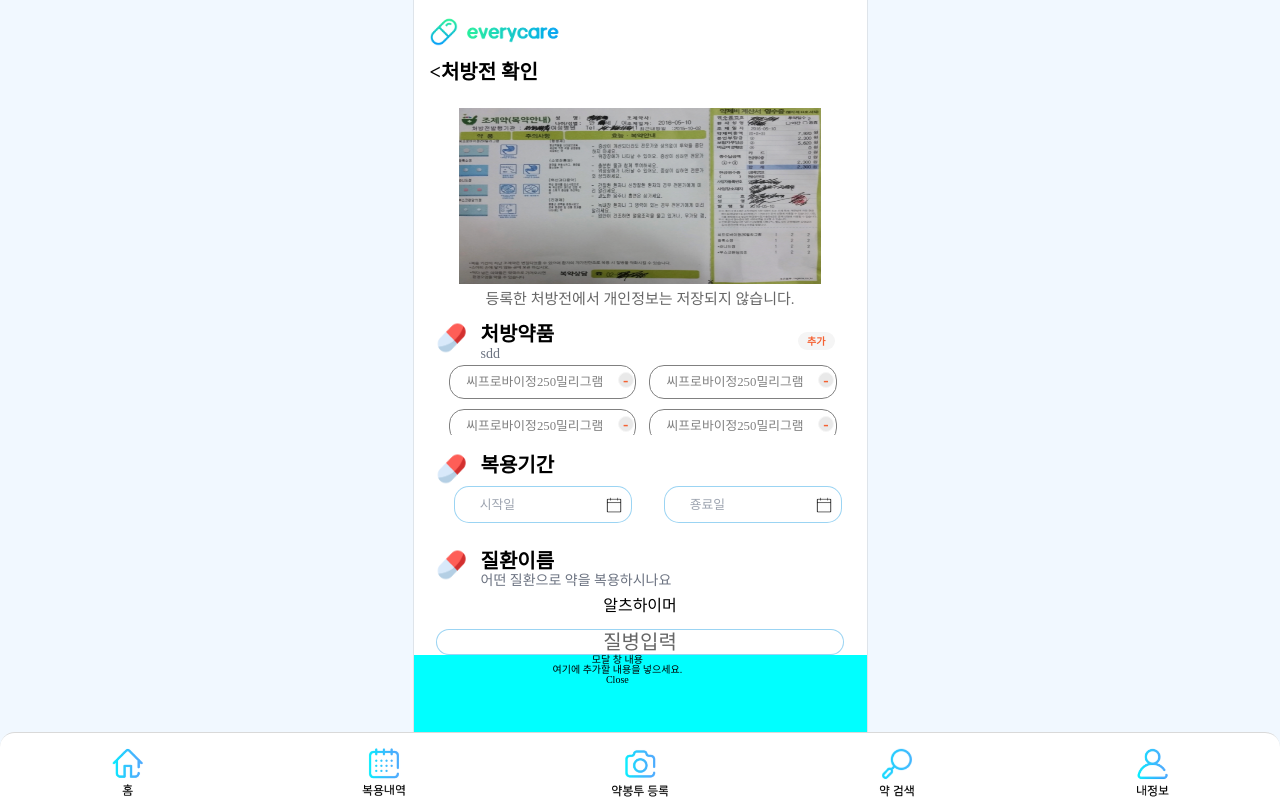
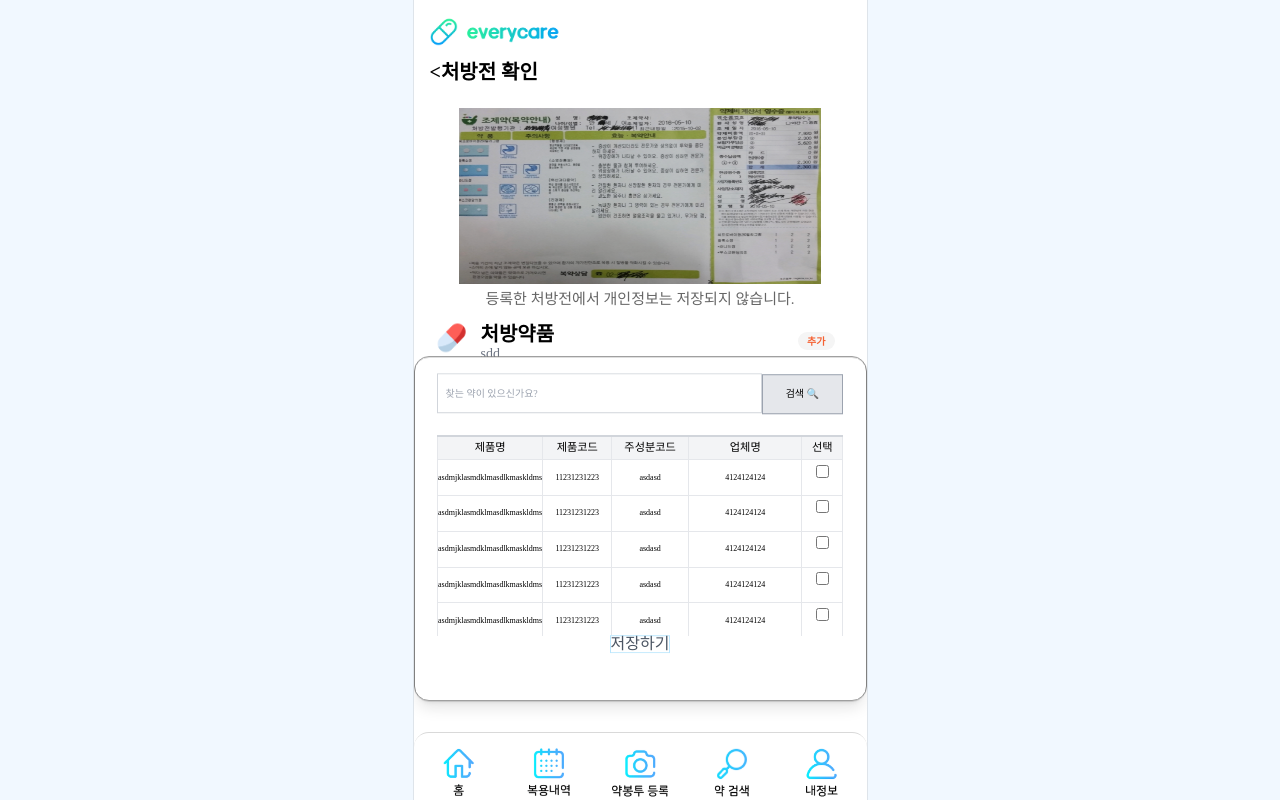
Before and after one commit to woosungking/EveryCare-frontend, a React (Vite) app: page /scan-confirm in a window 1280 px wide. Both pictures are taken after typing "Sample", "Sample" into the empty fields and a click on the button "추가". Shown: the top 800 px of the page. Built offline with nearby package versions, Linux system fonts and the light colour scheme; a web font is replaced by a local one.

Commit message:
모달창 퍼블리싱 완료

```diff
--- /dev/null
+++ b/src/components/button/Btn3.tsx
@@ -0,0 +1,38 @@
+import React from 'react';
+
+interface BtnProps {
+  onClick?: () => void; // onClick prop으로 변경\
+  className? : String;
+}
+
+const btnStyle = {
+  borderRadius: '25px',
+  width: '90%',
+  minHeight: '7%',
+  display: 'block',
+  margin: 'auto',
+  marginTop: '15px',
+};
+
+const OkBtn: React.FC<BtnProps> = ({
+  children,
+  style,
+  onClick, // onClick prop으로 변경
+  className,
+}) => {
+  const mergedStyle = {...style };
+
+  const handleClick = () => {
+    if (onClick) {
+      onClick(); // 클릭 시 onClick 함수를 호출
+    }
+  };
+
+  return (
+    <button type="button" style={mergedStyle} className={`${className}`}  onClick={handleClick}>
+      {children}
+    </button>
+  );
+};
+
+export default OkBtn;
--- /dev/null
+++ b/src/components/register/AddPillModal.css
@@ -0,0 +1,12 @@
+/* styles.css 또는 <style> 태그 내에서 정의 */
+@keyframes floating {
+    0% {
+      transform: translateY(0px);
+    }
+    50% {
+      transform: translateY(-10px);
+    }
+    100% {
+      transform: translateY(0px);
+    }
+  }
--- a/src/components/register/AddPillModal.tsx
+++ b/src/components/register/AddPillModal.tsx
@@ -1,4 +1,6 @@
 import React from 'react';
+import OkBtn from '../../components/button/Btn3';
+import './AddPillModal.css';
 
 interface ModalProps {
   showModal: boolean;
@@ -7,9 +9,17 @@ interface ModalProps {
 
 const ModalStyle = {
   width: '100%',
-  height: '50%',
-  backgroundColor: 'aqua',
+  height: '300%',
+  backgroundColor: 'white',
   position: 'absolute',
+  top: '40%',
+  left: '0',
+  zIndex: '1',
+  display: 'flex',
+  justifyContent: 'center',
+  borderRadius: '15px',
+  border: '1px solid gray',
+  animation: 'floating 2s infinite',
 };
 
 const ModalContentStyle = {
@@ -26,10 +36,15 @@ const AddPillModal: React.FC<ModalProps> = ({
     return null;
   }
   return (
-    <div style={ModalStyle} onClick={onClose}>
+    <div style={ModalStyle} onClick={onClose} className="shadow-lg">
       <div style={ModalContentStyle} onClick={(e) => e.stopPropagation()}>
         {children}
-        <button onClick={onClose}>Close</button>
+        <OkBtn
+          className="bg-white border-sky-200 border-[1px] text-[16px] text-gray-600 "
+          onClick={onClose}
+        >
+          저장하기
+        </OkBtn>
       </div>
     </div>
   );
--- a/src/components/register/ScanConfirm.tsx
+++ b/src/components/register/ScanConfirm.tsx
@@ -22,25 +22,24 @@ const ScanConfirm: React.FC = () => {
   const handleCloseModal = () => {
     setShowModal(false);
   };
+  // 모달창 여닫기 useState
 
   const handleDateChange = (date) => {
     setSelectedDate(date);
   };
 
   const ExContainnerStyle = {
-    width:"100%",
-    height:"80vh",
-    display:"flex",
+    width: '100%',
+    height: '80vh',
+    display: 'flex',
     flexDirection: 'column',
     justifyContent: 'center',
     alignItems: 'center',
     overflow: 'hidden',
     textAlign: 'center',
-    margin:"0",
+    margin: '0',
     // backgroundColor: 'green',
   }; // 처방전 사진, 처방약품, 복용기간, 질환이름등 모든 컨텐츠를 감싸는 컨테이너
-
-
 
   const ListStyle = {
     width: '46%',
@@ -55,8 +54,8 @@ const ScanConfirm: React.FC = () => {
     fontSize: '0.8rem',
     color: 'gray',
     position: 'relative',
-    paddingTop:"1rem",
-    paddingBottom:"1rem",
+    paddingTop: '1rem',
+    paddingBottom: '1rem',
     paddingRight: '1rem',
   };
 
@@ -74,24 +73,37 @@ const ScanConfirm: React.FC = () => {
     fontWeight: 'bold',
   };
 
-  const MediNameStyle ={
+  const MediNameStyle = {
     flex: 1, // p 태그가 가능한 너비를 차지하도록 설정합니다.
     margin: '0', // p 태그의 기본 마진을 제거합니다.
     overflow: 'hidden', // 넘치는 텍스트를 숨깁니다.
     whiteSpace: 'nowrap', // 텍스트가 한 줄로 유지되도록 합니다.
     textOverflow: 'ellipsis', // 넘치는 텍스트를 말줄임표(...)로 표시합니다.
-  }
+  };
 
   return (
-    <><BackBtn text="처방전 확인"></BackBtn>
+    <>
+      <BackBtn text="처방전 확인"></BackBtn>
       <div style={ExContainnerStyle}>
-        <img src={Prescription} className='h-[30%] w-[80%] m-[auto] mt-[10px] mb-[0] pt-[2vh]'/>
-          <p style={{ textAlign: 'center', fontSize: '0.94rem', color: '#666666' }} className='mt-[0.5rem]'>
+        <img
+          src={Prescription}
+          className="h-[30%] w-[80%] m-[auto] mt-[10px] mb-[0] pt-[2vh]"
+        />
+        <p
+          style={{ textAlign: 'center', fontSize: '0.94rem', color: '#666666' }}
+          className="mt-[0.5rem]"
+        >
           등록한 처방전에서 개인정보는 저장되지 않습니다.
         </p>
 
-        <div className="w-[100%] h-[15vh] relative mb-[0] mt-[0.8rem]"> {/* //추가, 수정 소 버튼의 위치를 상대적으로 지정하기 위해 div로 한번 감싸주었음. */}
-        <PillNextText className="absolute" headText="처방약품" contentText='sdd'></PillNextText>
+        <div className="w-[100%] h-[15vh] relative mb-[0] mt-[0.8rem]">
+          {' '}
+          {/* //추가, 수정 소 버튼의 위치를 상대적으로 지정하기 위해 div로 한번 감싸주었음. */}
+          <PillNextText
+            className="absolute"
+            headText="처방약품"
+            contentText="sdd"
+          ></PillNextText>
           <div
             style={{
               height: '10vh',
@@ -129,16 +141,149 @@ const ScanConfirm: React.FC = () => {
                 <button style={deleteBtnStyle}>-</button>
               </li>
               <li style={ListStyle}>
-              <p style={MediNameStyle}>씨프로바이정2asndjknaskjndsajknsdjkn250밀리그램</p>
+                <p style={MediNameStyle}>
+                  씨프로바이정2asndjknaskjndsajknsdjkn250밀리그램
+                </p>
                 <button style={deleteBtnStyle}>-</button>
               </li>
               <li style={ListStyle}>
                 <p style={MediNameStyle}>씨프로바이정250밀리그램</p>
                 <button style={deleteBtnStyle}>-</button>
               </li>
+            </ul>
+
+            <AddPillModal showModal={showModal} onClose={handleCloseModal}>
+              <div className="w-[100%] h-[20%] mt-[2vh]">
+                <input
+                  type="text"
+                  placeholder="   찾는 약이 있으신가요?"
+                  className="mx-auto w-[80%] h-[5vh] border border-gray-300  "
+                />
+
+                <button className="w-[20%] h-[5vh] border border-gray-400 bg-gray-200">
+                  검색 🔍
+                </button>
+              </div>
+              {/* 상단 검색 */}
+
+              <div className="w-[100%] h-[25vh] overflow-y-scroll text-[1vh]">
+                <table className="w-[100%] h-[30vh] divide-y border-black border-1 table-fixed">
+                  <thead className="w-[100%] h-[3vh] bg-gray-100 border-t-2 border-gray-300">
+                    <tr>
+                      <th className="h-[3vh] w-[26%] text-center align-middle text-[1.4vh] p-[5px] border-l-[1px] border-gray-200">
+                        제품명
+                      </th>
+                      <th className="h-[3vh] w-[17%] text-center align-middle text-[1.4vh] p-[5px] border-l-[1px] border-gray-200">
+                        제품코드
+                      </th>
+                      <th className="h-[3vh] w-[19%] text-center align-middle text-[1.4vh] p-[5px] border-l-[1px] border-gray-200">
+                        주성분코드
+                      </th>
+                      <th className="h-[3vh] w-[28%] text-center align-middle text-[1.4vh] p-[5px] border-l-[1px] border-gray-200">
+                        업체명
+                      </th>
+                      <th className="h-[3vh] w-[10%] text-center align-middle text-[1.4vh] p-[5px] border-l-[1px] border-r-[1px] border-gray-200">
+                        선택
+                      </th>
+                    </tr>
+                  </thead>
+                  <tbody className="w-[100%] bg-white h-[80%] overflow-y-scroll">
+                    <tr className="border border-gray-200 relative">
+                      <td className="h-[4vh] w-[26%] border border-gray-200 whitespace-normal overflow-x-scroll align-middle">
+                        asdmjklasmdklmasdlkmaskldmsalasdjnasjkndjkasnjkdsan
+                      </td>
+                      <td className="h-[10%] w-[17%] border border-gray-200 whitespace-normal overflow-x-scroll align-middle">
+                        11231231223
+                      </td>
+                      <td className="h-[10%] w-[19%] border border-gray-200 whitespace-normal overflow-x-scroll align-middle">
+                        asdasd
+                      </td>
+                      <td className="h-[10%] w-[28%] border border-gray-200 whitespace-normal overflow-x-scroll align-middle">
+                        4124124124
+                      </td>
+                      <input className='absolute bottom-[50%] right-[3%]' type="checkbox" id="myCheckbox" />
+                    </tr>
+                    <tr className="border border-gray-200 relative">
+                      <td className="h-[4vh] w-[26%] border border-gray-200 whitespace-normal overflow-x-scroll align-middle">
+                        asdmjklasmdklmasdlkmaskldmsalasdjnasjkndjkasnjkdsan
+                      </td>
+                      <td className="h-[10%] w-[17%] border border-gray-200 whitespace-normal overflow-x-scroll align-middle">
+                        11231231223
+                      </td>
+                      <td className="h-[10%] w-[19%] border border-gray-200 whitespace-normal overflow-x-scroll align-middle">
+                        asdasd
+                      </td>
+                      <td className="h-[10%] w-[28%] border border-gray-200 whitespace-normal overflow-x-scroll align-middle">
+                        4124124124
+                      </td>
+                      <input className='absolute bottom-[50%] right-[3%]' type="checkbox" id="myCheckbox" />
+                    </tr>
+                    <tr className="border border-gray-200 relative">
+                      <td className="h-[4vh] w-[26%] border border-gray-200 whitespace-normal overflow-x-scroll align-middle">
+                        asdmjklasmdklmasdlkmaskldmsalasdjnasjkndjkasnjkdsan
+                      </td>
+                      <td className="h-[10%] w-[17%] border border-gray-200 whitespace-normal overflow-x-scroll align-middle">
+                        11231231223
+                      </td>
+                      <td className="h-[10%] w-[19%] border border-gray-200 whitespace-normal overflow-x-scroll align-middle">
+                        asdasd
+                      </td>
+                      <td className="h-[10%] w-[28%] border border-gray-200 whitespace-normal overflow-x-scroll align-middle">
+                        4124124124
+                      </td>
+                      <input className='absolute bottom-[50%] right-[3%]' type="checkbox" id="myCheckbox" />
+                    </tr>
+                    <tr className="border border-gray-200 relative">
+                      <td className="h-[4vh] w-[26%] border border-gray-200 whitespace-normal overflow-x-scroll align-middle">
+                        asdmjklasmdklmasdlkmaskldmsalasdjnasjkndjkasnjkdsan
+                      </td>
+                      <td className="h-[10%] w-[17%] border border-gray-200 whitespace-normal overflow-x-scroll align-middle">
+                        11231231223
+                      </td>
+                      <td className="h-[10%] w-[19%] border border-gray-200 whitespace-normal overflow-x-scroll align-middle">
+                        asdasd
+                      </td>
+                      <td className="h-[10%] w-[28%] border border-gray-200 whitespace-normal overflow-x-scroll align-middle">
+                        4124124124
+                      </td>
+                      <input className='absolute bottom-[50%] right-[3%]' type="checkbox" id="myCheckbox" />
+                    </tr>
+                    <tr className="border border-gray-200 relative">
+                      <td className="h-[4vh] w-[26%] border border-gray-200 whitespace-normal overflow-x-scroll align-middle">
+                        asdmjklasmdklmasdlkmaskldmsalasdjnasjkndjkasnjkdsan
+                      </td>
+                      <td className="h-[10%] w-[17%] border border-gray-200 whitespace-normal overflow-x-scroll align-middle">
+                        11231231223
+                      </td>
+                      <td className="h-[10%] w-[19%] border border-gray-200 whitespace-normal overflow-x-scroll align-middle">
+                        asdasd
+                      </td>
+                      <td className="h-[10%] w-[28%] border border-gray-200 whitespace-normal overflow-x-scroll align-middle">
+                        4124124124
+                      </td>
+                      <input className='absolute bottom-[50%] right-[3%]' type="checkbox" id="myCheckbox" />
+                    </tr>
+                    <tr className="border border-gray-200 relative">
+                      <td className="h-[4vh] w-[26%] border border-gray-200 whitespace-normal overflow-x-scroll align-middle">
+                        asdmjklasmdklmasdlkmaskldmsalasdjnasjkndjkasnjkdsan
+                      </td>
+                      <td className="h-[10%] w-[17%] border border-gray-200 whitespace-normal overflow-x-scroll align-middle">
+                        11231231223
+                      </td>
+                      <td className="h-[10%] w-[19%] border border-gray-200 whitespace-normal overflow-x-scroll align-middle">
+                        asdasd
+                      </td>
+                      <td className="h-[10%] w-[28%] border border-gray-200 whitespace-normal overflow-x-scroll align-middle">
+                        4124124124
+                      </td>
+                      <input className='absolute bottom-[50%] right-[3%]' type="checkbox" id="myCheckbox" />
+                    </tr>
 
 
-          </ul>
+                  </tbody>
+                </table>
+              </div>
+            </AddPillModal>
           </div>
           <button
             style={{
@@ -163,17 +308,16 @@ const ScanConfirm: React.FC = () => {
           </button>
         </div>
 
-      <div className='h-[15vh] w-[100%] mt-[2vh]'>
+        <div className="h-[15vh] w-[100%] mt-[2vh]">
           <PillNextText headText="복용기간"></PillNextText>
 
           <form
             style={{
               width: '100%',
               height: '6.4%',
-          display:"flex",
-          justifyContent:"center",
+              display: 'flex',
+              justifyContent: 'center',
               // alignItems:"center",
-
             }}
           >
             <DatePicker
@@ -211,9 +355,14 @@ const ScanConfirm: React.FC = () => {
           </form>
         </div>
 
-      <div className='w-[100%] h-[30vh] mt-[1vh]'>
-      <PillNextText headText="질환이름" contentText='어떤 질환으로 약을 복용하시나요'></PillNextText>
-      <p style={{ textAlign: 'center', fontSize: '1rem', marginTop: '1rem' }}>
+        <div className="w-[100%] h-[30vh] mt-[1vh] relative">
+          <PillNextText
+            headText="질환이름"
+            contentText="어떤 질환으로 약을 복용하시나요"
+          ></PillNextText>
+          <p
+            style={{ textAlign: 'center', fontSize: '1rem', marginTop: '1rem' }}
+          >
             알츠하이머
           </p>
           <div style={{ width: '100%', height: '15%' }}>
@@ -243,13 +392,7 @@ const ScanConfirm: React.FC = () => {
               저장하기
             </InputBtn>
           </div>
-
-      <AddPillModal showModal={showModal} onClose={handleCloseModal}>
-        <h2>모달 창 내용</h2>
-        <p>여기에 추가할 내용을 넣으세요.</p>
-      </AddPillModal>
         </div>
-
       </div>
     </>
   );
--- a/src/pages/register/ScanConfirmPage.tsx
+++ b/src/pages/register/ScanConfirmPage.tsx
@@ -16,8 +16,9 @@ const ScanConfirmPage: React.FC = () => {
       <CenterLayout>
         <img src={SmallLogo} alt="" style={LogoStyle} />
         <ScanConfirm></ScanConfirm>
+        <NavBar></NavBar>
       </CenterLayout>
-      <NavBar></NavBar>
+
     </BackLayout>
   );
 };
```
Lines whose indentation alone changed are shown as unchanged.
